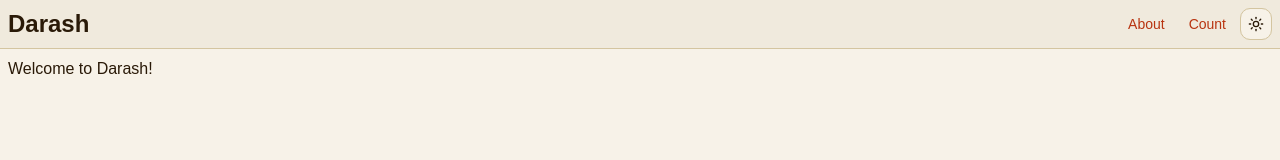
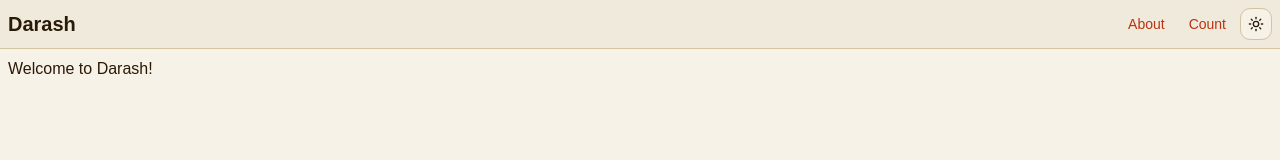
Before and after one commit to AndyHolt/darash, a React (Vite) app in the folder frontend/: page / in a window 1280 px wide. Shown: the top 160 px of the page. Built offline with nearby package versions, Linux system fonts and the light colour scheme.

Commit message:
reduce title size

```diff
--- a/frontend/src/components/Header.tsx
+++ b/frontend/src/components/Header.tsx
@@ -7,7 +7,7 @@ export default function Header() {
     <>
       <div className="p-2 flex justify-between items-center bg-sidebar">
         <Link to="/">
-          <h1 className="font-bold text-2xl text-sidebar-foreground select-none">Darash</h1>
+          <h1 className="font-bold text-xl text-sidebar-foreground select-none">Darash</h1>
         </Link>
         <div className="flex gap-1">
           <LinkButton to="/about">About</LinkButton>
```
